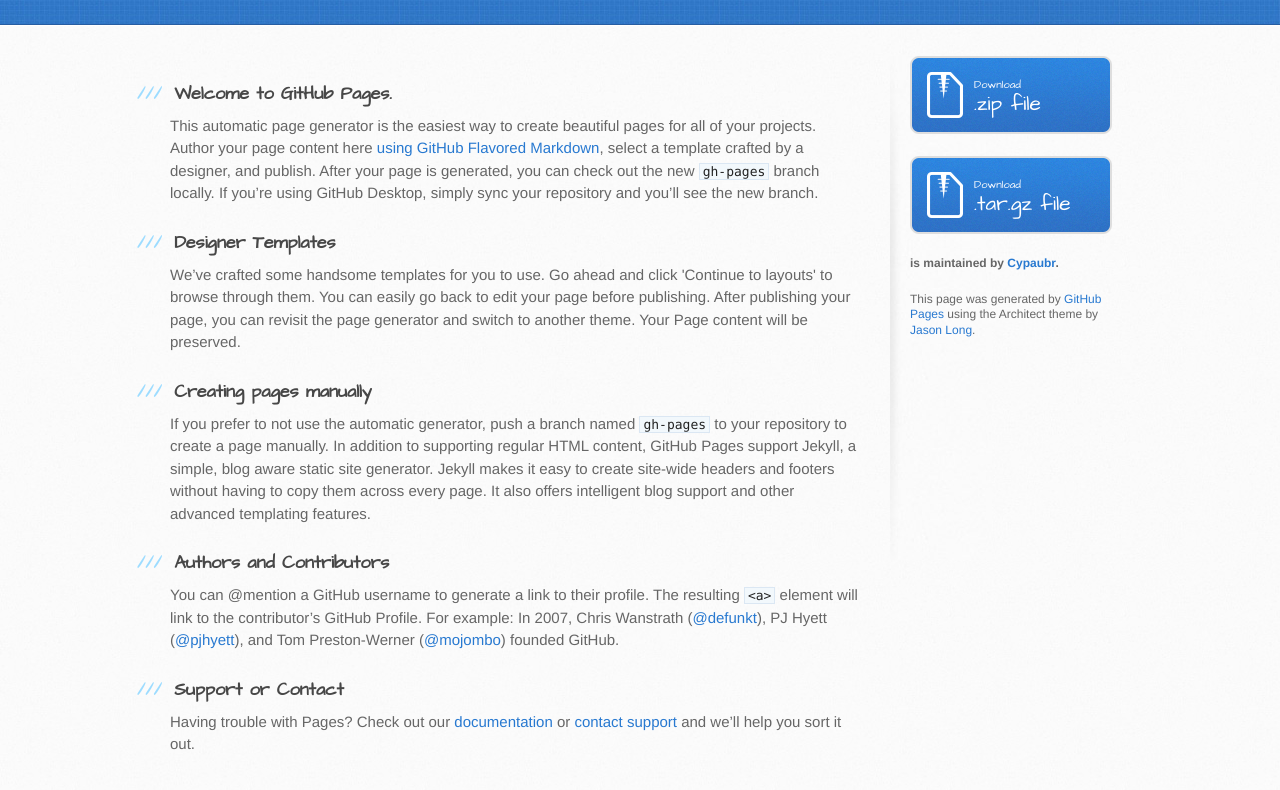
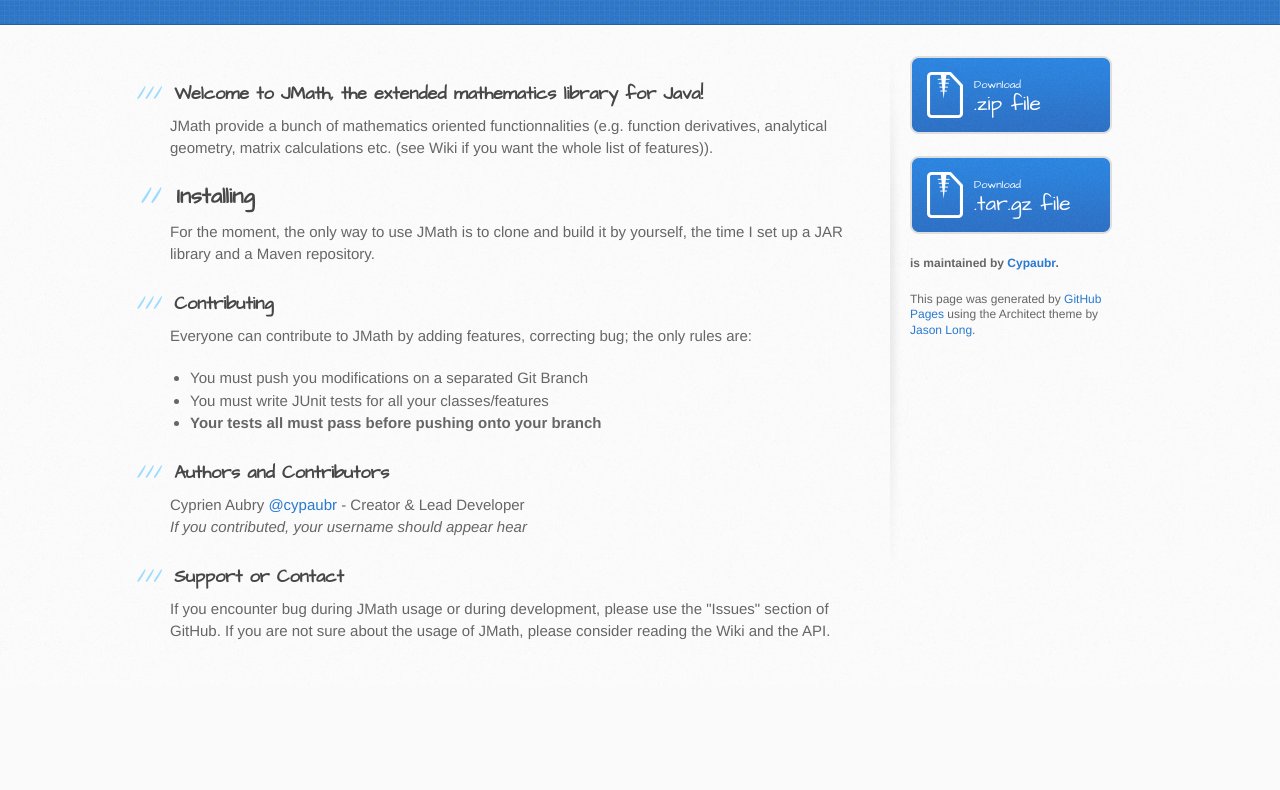
Before and after one commit to Cypaubr/JMath, a plain HTML site: page index.html in a window 1280 px wide. Shown: the part 210-1000 px from the top of the page. After the commit the page ends 895 px from the top, so only its background shows below. Drawn offline with Linux system fonts and the light colour scheme.

```diff
--- a/index.html
+++ b/index.html
@@ -20,7 +20,7 @@
     <header>
       <div class="inner">
         <h1>Jmath</h1>
-        <h2>JMath is an extended mathematics utils library.</h2>
+        <h2>JMath is an extended mathematics utils Java library</h2>
         <a href="https://github.com/Cypaubr/JMath" class="button"><small>View project on</small> GitHub</a>
       </div>
     </header>
@@ -29,29 +29,37 @@
       <div class="inner clearfix">
         <section id="main-content">
           <h3>
-<a id="welcome-to-github-pages" class="anchor" href="#welcome-to-github-pages" aria-hidden="true"><span aria-hidden="true" class="octicon octicon-link"></span></a>Welcome to GitHub Pages.</h3>
+<a id="welcome-to-jmath-the-extended-mathematics-library-for-java" class="anchor" href="#welcome-to-jmath-the-extended-mathematics-library-for-java" aria-hidden="true"><span aria-hidden="true" class="octicon octicon-link"></span></a>Welcome to JMath, the extended mathematics library for Java!</h3>
 
-<p>This automatic page generator is the easiest way to create beautiful pages for all of your projects. Author your page content here <a href="https://guides.github.com/features/mastering-markdown/">using GitHub Flavored Markdown</a>, select a template crafted by a designer, and publish. After your page is generated, you can check out the new <code>gh-pages</code> branch locally. If you’re using GitHub Desktop, simply sync your repository and you’ll see the new branch.</p>
+<p>JMath provide a bunch of mathematics oriented functionnalities (e.g. function derivatives, analytical geometry, matrix calculations etc. (see Wiki if you want the whole list of features)).</p>
+
+<h2>
+<a id="installing" class="anchor" href="#installing" aria-hidden="true"><span aria-hidden="true" class="octicon octicon-link"></span></a>Installing</h2>
+
+<p>For the moment, the only way to use JMath is to clone and build it by yourself, the time I set up a JAR library and a Maven repository.</p>
 
 <h3>
-<a id="designer-templates" class="anchor" href="#designer-templates" aria-hidden="true"><span aria-hidden="true" class="octicon octicon-link"></span></a>Designer Templates</h3>
+<a id="contributing" class="anchor" href="#contributing" aria-hidden="true"><span aria-hidden="true" class="octicon octicon-link"></span></a>Contributing</h3>
 
-<p>We’ve crafted some handsome templates for you to use. Go ahead and click 'Continue to layouts' to browse through them. You can easily go back to edit your page before publishing. After publishing your page, you can revisit the page generator and switch to another theme. Your Page content will be preserved.</p>
+<p>Everyone can contribute to JMath by adding features, correcting bug; the only rules are:</p>
 
-<h3>
-<a id="creating-pages-manually" class="anchor" href="#creating-pages-manually" aria-hidden="true"><span aria-hidden="true" class="octicon octicon-link"></span></a>Creating pages manually</h3>
-
-<p>If you prefer to not use the automatic generator, push a branch named <code>gh-pages</code> to your repository to create a page manually. In addition to supporting regular HTML content, GitHub Pages support Jekyll, a simple, blog aware static site generator. Jekyll makes it easy to create site-wide headers and footers without having to copy them across every page. It also offers intelligent blog support and other advanced templating features.</p>
+<ul>
+<li>You must push you modifications on a separated Git Branch</li>
+<li>You must write JUnit tests for all your classes/features</li>
+<li><strong>Your tests all must pass before pushing onto your branch</strong></li>
+</ul>
 
 <h3>
 <a id="authors-and-contributors" class="anchor" href="#authors-and-contributors" aria-hidden="true"><span aria-hidden="true" class="octicon octicon-link"></span></a>Authors and Contributors</h3>
 
-<p>You can @mention a GitHub username to generate a link to their profile. The resulting <code>&lt;a&gt;</code> element will link to the contributor’s GitHub Profile. For example: In 2007, Chris Wanstrath (<a href="https://github.com/defunkt" class="user-mention">@defunkt</a>), PJ Hyett (<a href="https://github.com/pjhyett" class="user-mention">@pjhyett</a>), and Tom Preston-Werner (<a href="https://github.com/mojombo" class="user-mention">@mojombo</a>) founded GitHub.</p>
+<p>Cyprien Aubry <a href="https://github.com/cypaubr" class="user-mention">@cypaubr</a> - Creator &amp; Lead Developer<br>
+<em>If you contributed, your username should appear hear</em></p>
 
 <h3>
 <a id="support-or-contact" class="anchor" href="#support-or-contact" aria-hidden="true"><span aria-hidden="true" class="octicon octicon-link"></span></a>Support or Contact</h3>
 
-<p>Having trouble with Pages? Check out our <a href="https://help.github.com/pages">documentation</a> or <a href="https://github.com/contact">contact support</a> and we’ll help you sort it out.</p>
+<p>If you encounter bug during JMath usage or during development, please use the "Issues" section of GitHub.
+If you are not sure about the usage of JMath, please consider reading the Wiki and the API.</p>
         </section>
 
         <aside id="sidebar">
```
Also changed, not shown: params.json (+2 -2 lines).
